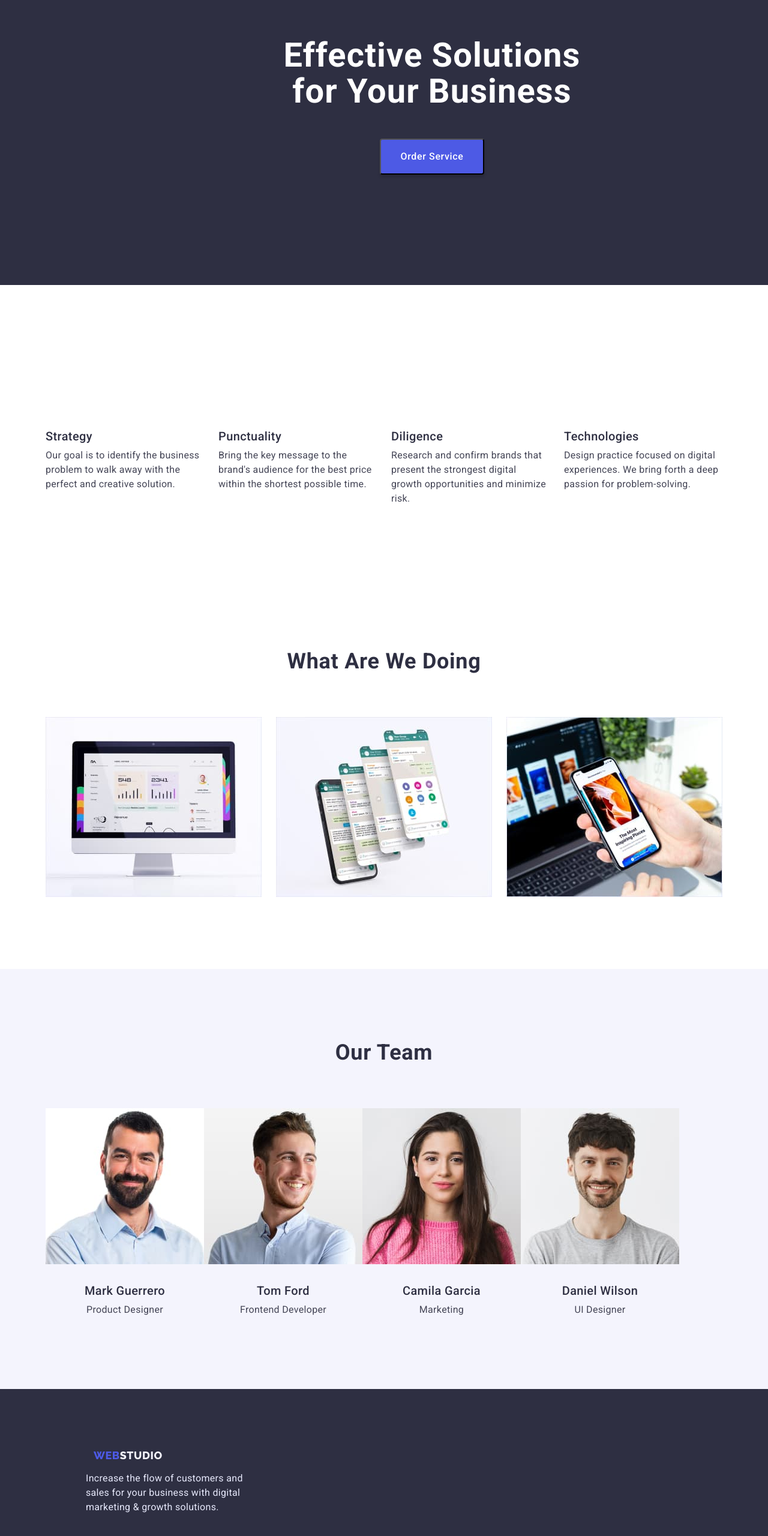
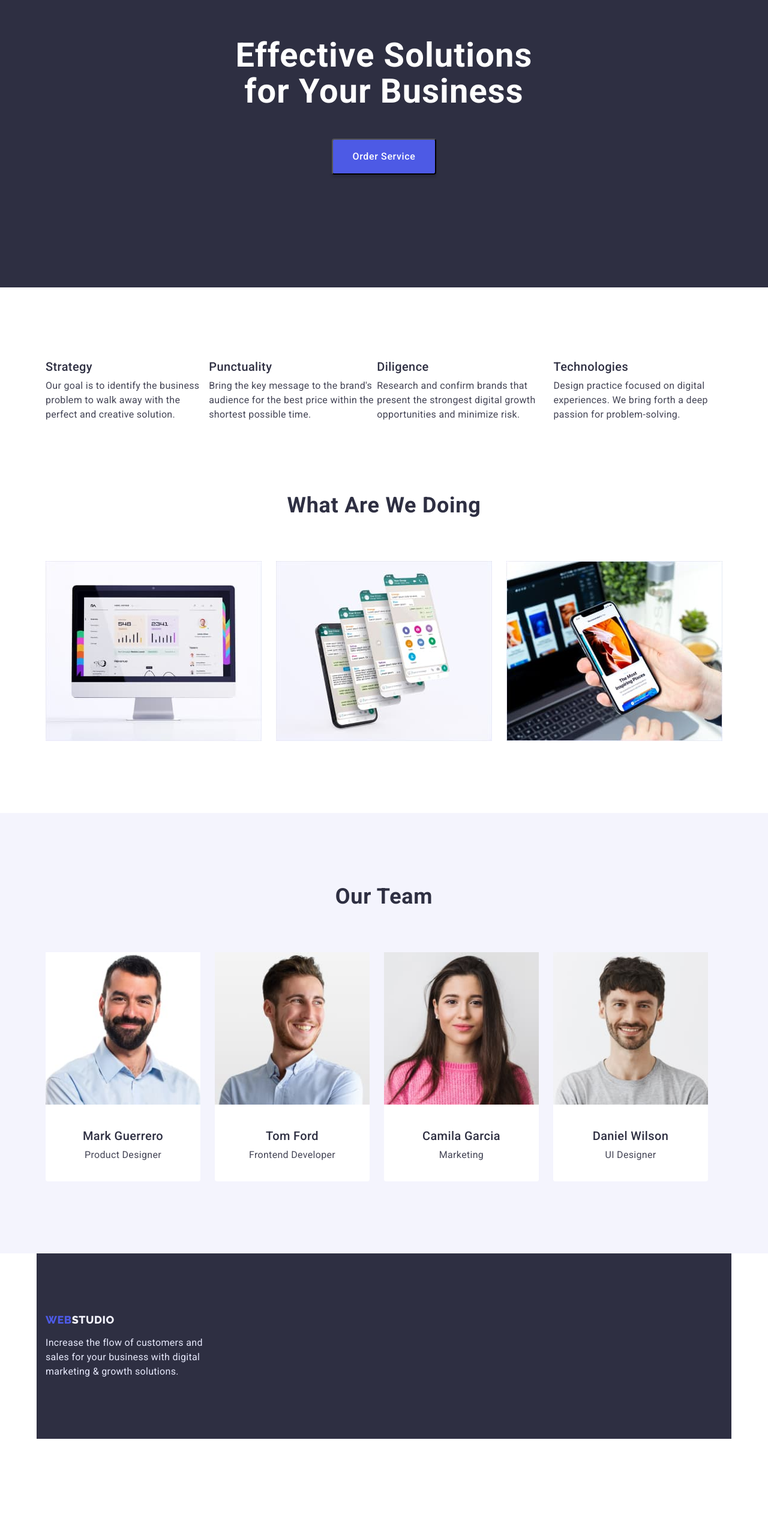
Before and after one commit to VasylysaSkyba/goit-markup-hw-03, a plain HTML site: page index.html in a window 1280 px wide. Shown: the part 198-2758 px from the top of the page at 60% size. After the commit the page ends 2596 px from the top, so only its background shows below. Drawn offline with nearby package versions, Linux system fonts and the light colour scheme.

Commit message:
дз3 доопрацювання

```diff
--- a/css/styles.css
+++ b/css/styles.css
@@ -59,7 +59,7 @@ img {
 /*======================= HEADER =======================*/
 .section {
   padding-top: 120px;
-  padding-bottom: 120px;
+  /* padding-bottom: 120px;*/
 }
 
 .header {
@@ -155,10 +155,9 @@ img {
 /*======================= HERO =======================*/
 .hero {
   text-align: center;
-  margin-bottom: 120px;
-  width: 1440px;
-  height: 600px;
   background: #2e2f42;
+  padding-top: 188px;
+  padding-bottom: 188px;
 }
 .hero-titel {
   font-size: 56px;
@@ -167,9 +166,6 @@ img {
   letter-spacing: 0.02em;
   background: var(--primary-text-color);
   color: var(--white-color);
-  padding-top: 188px;
-  padding-bottom: 0;
-  margin-bottom: 48px;
   max-width: 500px;
   justify-content: center;
   margin-right: auto;
@@ -190,7 +186,7 @@ img {
   color: var(--white-color);
   display: inline-block;
   border-radius: 4px;
-  margin-top: 0;
+  margin-top: 48px;
   box-shadow: 0px 4px 4px rgba(0, 0, 0, 0.15);
 }
 
@@ -219,8 +215,6 @@ img {
   line-height: 1.5;
   letter-spacing: 0.02em;
   color: var(--secondary-text-color);
-  width: 264px;
-  margin-right: 24px;
 }
 
 .feature-title,
@@ -235,8 +229,15 @@ img {
 .feacture {
   margin-bottom: 120px;
 }
+.feature-item {
+  /*flex-basis: calc((100%-72px) / 4);*/
+  width: 264px;
+}
 
 /*======================= WORK =======================*/
+.works {
+  padding-bottom: 120px;
+}
 .works-title {
   font-size: 36px;
   line-height: 1.11;
@@ -244,7 +245,7 @@ img {
   text-transform: capitalize;
   color: var(--primary-text-color);
   text-align: center;
-  padding-bottom: 72px;
+  margin-bottom: 72px;
 }
 .works-list {
   display: flex;
@@ -254,6 +255,7 @@ img {
 /*======================== TEAM =======================*/
 .team {
   background-color: var(--background-color);
+  padding-bottom: 120px;
 }
 
 .team-title {
@@ -263,7 +265,7 @@ img {
   text-transform: capitalize;
   color: var(--primary-text-color);
   text-align: center;
-  padding-bottom: 72px;
+  margin-bottom: 72px;
 }
 
 .team-list {
@@ -275,6 +277,8 @@ img {
   line-height: 1.2;
   letter-spacing: 0.02em;
   color: var(--primary-text-color);
+  margin: 8px;
+  text-align: center;
 }
 
 .team-position {
@@ -285,20 +289,17 @@ img {
   text-align: center;
 }
 
-.team-name {
+.team-item {
+  /*flex-basis: calc((100%-64px) / 4);*/
+  border-radius: 0px 0px 4px 4px;
+  background-color: #ffffff;
+  margin-right: 24px;
+}
+.team-wrap {
   padding-top: 32px;
-  padding-bottom: 8px;
-  text-align: center;
-}
-.team-item {
-  flex-basis: calc((100%-64px) / 4);
+  padding-bottom: 32px;
 }
 /*======================= FOOTER =======================*/
-.footer {
-  background-color: var(--primary-text-color);
-  width: 1440px;
-  height: 310px;
-}
 
 .footer-text {
   font-size: 16px;
@@ -306,7 +307,6 @@ img {
   letter-spacing: 0.02em;
   color: #e7e9fc;
   max-width: 264px;
-  margin-left: 143px;
   margin-top: 16px;
 }
 
@@ -316,7 +316,6 @@ img {
 
 .logotype-footer {
   font-family: "Raleway", sans-serif;
-  margin-left: 156px;
   color: #4d5ae5;
   font-weight: 800;
   font-size: 18px;
@@ -331,9 +330,15 @@ img {
   display: block;
   margin: auto;
   padding-top: 100px;
+  padding-bottom: 100px;
+  background-color: var(--primary-text-color);
 }
 
 /*======================= FILTER =======================*/
+.portfolio-page {
+  padding-bottom: 96px;
+  padding-bottom: 120px;
+}
 .filter-btn {
   font-family: "Roboto", sans-serif;
   font-weight: 500;
@@ -367,8 +372,6 @@ img {
   line-height: 1.2;
   letter-spacing: 0.02em;
   color: var(--primary-text-color);
-  margin-top: 32px;
-  margin-left: 16px;
 }
 
 .card-text {
@@ -376,8 +379,7 @@ img {
   line-height: 1.5;
   letter-spacing: 0.02em;
   color: var(--secondary-text-color);
-  margin-top: 8px;
-  margin-left: 16px;
+  margin-bottom: 8px;
 }
 
 .card-list {
@@ -386,11 +388,16 @@ img {
   column-gap: 24px;
   row-gap: 48px;
   margin-top: 72px;
-  margin-bottom: 120px;
 }
 .card-item {
   width: calc((100% - 48px) / 3);
   border: 1px solid #e7e9fc;
+}
+
+.card-wrap {
+  padding-top: 32px;
+  padding-bottom: 32px;
+  padding-left: 16px;
 }
 
 /*======================= CONTAINER ==========================*/
--- a/index.html
+++ b/index.html
@@ -142,8 +142,10 @@ https://cdn.jsdelivr.net/npm/modern-normalize@1.1.0/modern-normalize.min.css
               width="264"
               height="260"
             />
+            <div class="team-wrap">
             <h3 class="team-name">Mark Guerrero</h3>
             <p class="team-position">Product Designer</p>
+            </div>
           </li>
 
           <li class="team-item">
@@ -154,8 +156,10 @@ https://cdn.jsdelivr.net/npm/modern-normalize@1.1.0/modern-normalize.min.css
               width="264"
               height="260"
             />
+            <div class="team-wrap">
             <h3 class="team-name">Tom Ford</h3>
             <p class="team-position">Frontend Developer</p>
+            </div>
           </li>
 
           <li class="team-item">
@@ -166,8 +170,10 @@ https://cdn.jsdelivr.net/npm/modern-normalize@1.1.0/modern-normalize.min.css
               width="264"
               height="260"
             />
+            <div class="team-wrap">
             <h3 class="team-name">Camila Garcia</h3>
             <p class="team-position">Marketing</p>
+            </div>
           </li>
 
           <li class="team-item">
@@ -177,23 +183,22 @@ https://cdn.jsdelivr.net/npm/modern-normalize@1.1.0/modern-normalize.min.css
               alt="Daniel"
               width="264"
               height="260"
-            />
+            /><div class="team-wrap">
             <h3 class="team-name">Daniel Wilson</h3>
             <p class="team-position">UI Designer</p>
+            </div>
           </li>
         </ul>
         </div>
       </section>
     </main>
     <!--FOOTER-->
-    <section class="footer">
-      <div class="footer-wrap">
+      <div class="footer-wrap container">
       <a class="logotype-footer" href="./index.html">Web<span class="logotype-part-footer">Studio</span></a>
       <p class="footer-text">
         Increase the flow of customers and sales for your business with digital
         marketing & growth solutions.
       </p>
       </div>
-    </section>
   </body>
 </html>
```
Also changed, not shown: portfolio.html (+22 -5 lines).
